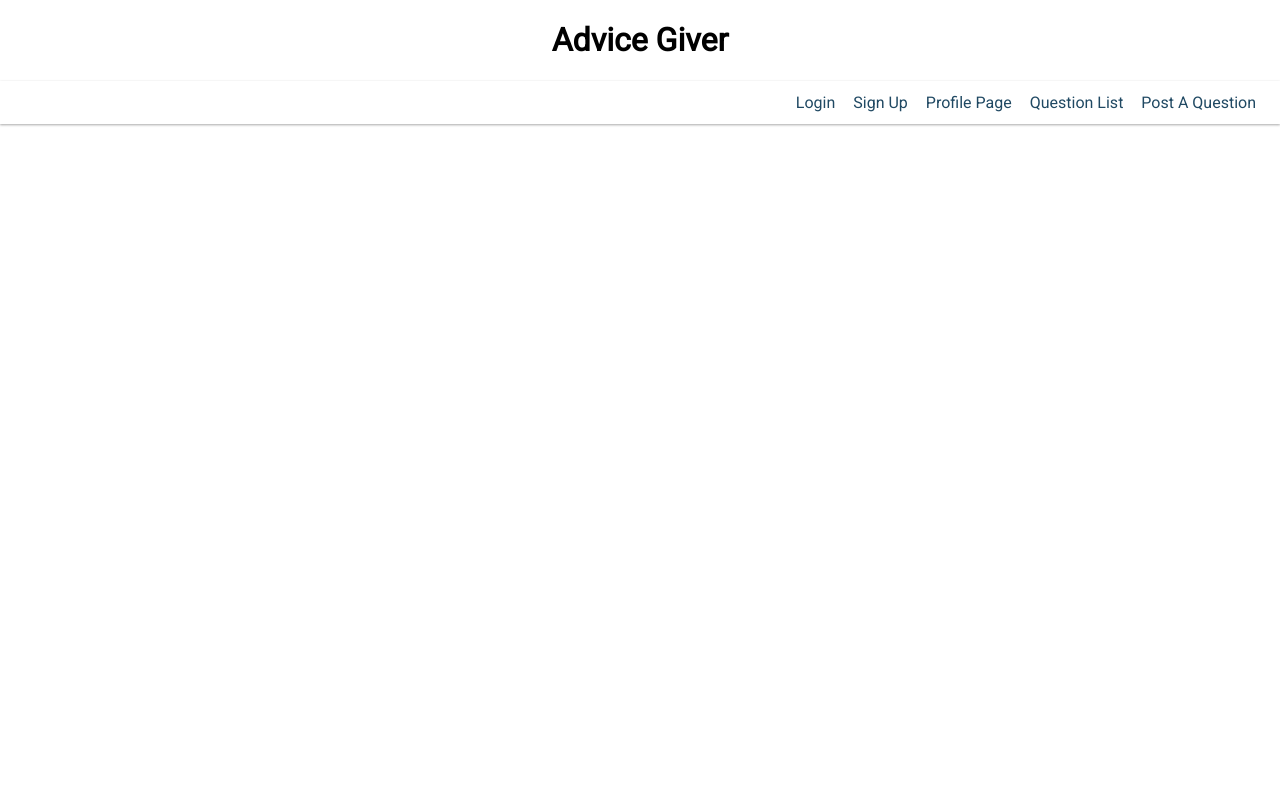
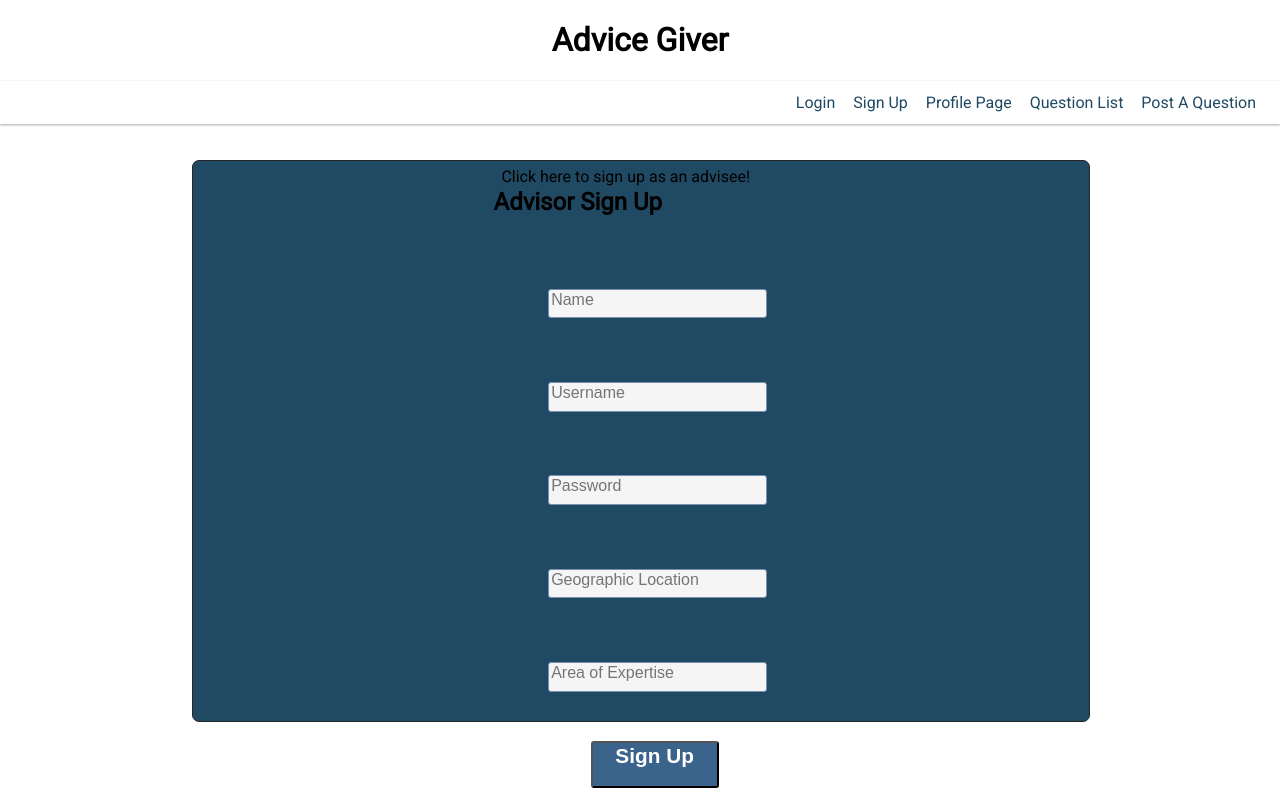
Before and after one commit to bw-advice-giver/ben-griffin-front-end, a React (Create React App) app in the folder advice-giver/advice-giver-fe-arch/: page /advisor-signup in a window 1280 px wide. Built offline with nearby package versions, Linux system fonts and the light colour scheme.

Commit message:
finally got styling to work

```diff
--- a/advice-giver/advice-giver-fe-arch/src/App.js
+++ b/advice-giver/advice-giver-fe-arch/src/App.js
@@ -5,8 +5,9 @@ import './App.css';
 // Components
 import Login from './components/Login';
 import SignUp from './components/SignUp';
+import SignUpAdvi from './components/SignUpAdvi';
 import Profile from './components/Profile';
-import AddQuestion from './components/AddQuestion';
+
 import QuestionList from './components/QuestionsList';
 import FormikAddQuestion from './components/AddQuestion';
 
@@ -25,6 +26,9 @@ function App() {
           <li>
             <Link to="/signup">Sign Up</Link>
           </li>
+          {/* <li>
+            <Link to="/advisor-signup">Advisor Sign Up</Link>
+          </li> */}
           <li>
             <Link to="/profile">Profile Page</Link>
           </li>
@@ -38,7 +42,7 @@ function App() {
         <Switch>
           <Route exact path="/login" component={Login} />
           <Route exact path="/signup" component={SignUp} />
-
+          <Route exact path = "/advisor-signup" component = {SignUpAdvi} />
           <PrivateRoute exact path="/profile" component={Profile}/>
           <PrivateRoute exact path="/questions" component={QuestionList}/>
           <PrivateRoute exact path="/addquestion" component={FormikAddQuestion}/>
--- a/advice-giver/advice-giver-fe-arch/src/components/Login/Login.js
+++ b/advice-giver/advice-giver-fe-arch/src/components/Login/Login.js
@@ -1,6 +1,6 @@
 import React from 'react';
 import {axiosWithAuth} from '../../utils/axiosWithAuth';
-// import styled from "styled-components";
+import styled from "styled-components";
 import './Login.scss';
 
 class Login extends React.Component {
@@ -44,11 +44,11 @@ class Login extends React.Component {
     render() {
         return (
             <div className="Login">
-                <h2>Please Log In Below</h2>
+                <StyledBig>Please Log In Below</StyledBig>
                 <form onSubmit={this.login}>
                 <div className="input-ovrd">
-                <h3>Username</h3>
-                <input
+                <StyledSmall>Username</StyledSmall>
+                <StyledBox
                     type="text"
                     name="username"
                     value={this.state.credentials.username}
@@ -56,8 +56,8 @@ class Login extends React.Component {
                     // placeholder="Enter Your Username"
                     className="login-input"
                 />
-                <h3>Password</h3>
-                    <input
+                <StyledSmall>Password</StyledSmall>
+                    <StyledBox
                         type="password"
                         name="password"
                         // placeholder="Password"
@@ -65,7 +65,7 @@ class Login extends React.Component {
                         onChange={this.handleChange}
                         className="login-input"
                     />
-                    <button className="login-btn">Login</button>
+                    <StyledPress className="login-btn">Login</StyledPress>
                     </div>
                 </form>
             </div>
@@ -75,3 +75,19 @@ class Login extends React.Component {
 } // end Login Form
 
 export default Login;
+
+const StyledBig = styled.h2`
+    margin-left: -40%;
+    margin-top: -10%:
+`
+
+const StyledSmall = styled.h3`
+    margin-left: 140%;
+    margin-top: 10%;
+`
+const StyledBox = styled.input`
+    margin-left: 140%
+`
+const StyledPress = styled.button`
+    margin-left: 160%;
+`
--- a/advice-giver/advice-giver-fe-arch/src/components/Login/Login.scss
+++ b/advice-giver/advice-giver-fe-arch/src/components/Login/Login.scss
@@ -77,7 +77,7 @@ h3{
 }
 
 h2{
-  margin-right: -20%;
+  margin-right: -50%;
   padding-bottom: 60%;
-  margin-top: 5%;
+  margin-top: 3%;
 }
--- a/advice-giver/advice-giver-fe-arch/src/components/SignUp/SignUp.js
+++ b/advice-giver/advice-giver-fe-arch/src/components/SignUp/SignUp.js
@@ -2,6 +2,8 @@ import React from 'react';
 import {axiosWithAuth} from '../../utils/axiosWithAuth';
 import { Link } from 'react-router-dom';
  import './SignUp.scss';
+ import styled from "styled-components";
+
 
 class SignUp extends React.Component {
 
@@ -49,7 +51,7 @@ class SignUp extends React.Component {
     render() {
         return (
             <div className="Signup">
-                <h2>Sign Up</h2>
+                <h2>Advisee Sign Up</h2>
                 <form onSubmit={this.signUp}>
                 <div className="input-ovrd">
                 <input
@@ -84,9 +86,24 @@ class SignUp extends React.Component {
                         placeholder="Geographic Location"
                         className="sign-up-input"
                     />
+                    <input
+                        type="text"
+                        name="area"
+                        value={this.state.credentials.geo}
+                        onChange={this.handleChange}
+                        placeholder="Area of Interest"
+                        className="sign-up-input"
+                    />
+                     <button className="signup-btn">Sign Up</button>
+
                     </div>
+
+
                 </form>
-                <button className="signup-btn">Sign Up</button>
+
+
+
+                <StyledLink to = "advisor-signup">Click here to sign up as an advisor!</StyledLink>
             </div>
         )
     } //end Render
@@ -94,3 +111,10 @@ class SignUp extends React.Component {
 } // end Login Form
 
 export default SignUp;
+
+
+const StyledLink = styled(Link)`
+    color: black;
+    width: 35%;
+
+`
--- a/advice-giver/advice-giver-fe-arch/src/components/SignUp/SignUp.scss
+++ b/advice-giver/advice-giver-fe-arch/src/components/SignUp/SignUp.scss
@@ -19,7 +19,7 @@
   border-radius: 7px;
 
   width: 70%;
-  height: 90vh;
+  height: 70vh;
 
 
   margin-left: 15%;
@@ -34,14 +34,14 @@
 }
 
 .input-ovrd {
-  padding-top: 50%;
+  padding-top: 30%;
 }
 
 .sign-up-input {
   display: flex;
-  width: 98%;
-  padding-bottom: 3%;
-  margin-top: 40%;
+  width: 100%;
+  padding-bottom: 4%;
+  margin-top: 30%;
   border-radius: 3px;
   margin-bottom: 3%;
   border: 1px solid grey;
@@ -50,7 +50,7 @@
   border: 1px solid #7990B1;
 
   font-size: 1rem;
-  margin-right: -90%;
+  margin-left: 140%;
 }
 
 .sign-up-input:hover {
@@ -60,16 +60,17 @@
 .signup-btn {
   border-radius: 3px;
   // margin-left: 15px;
-  margin-top: 58%;
+  // margin-top: 58%;
   font-size: 1.3rem;
   height: 20px;
-  padding-bottom: 4%;
-  width: 15%;
+  padding-bottom: 20%;
+  width: 60%;
     font-weight: bold;
     background-color: #3A648C;
     color: white;
-    margin-bottom: -10%;
-  margin-left: -17%;
+    // margin-bottom: 100%;
+  margin-right: -280%;
+  margin-top: 20%;
 }
 
 .signup-btn:hover {
@@ -77,5 +78,6 @@
 }
 
 h2{
-  margin-right: -15%;
+  margin-right: -46%;
+  padding-bottom: 20%;
 }
--- a/advice-giver/advice-giver-fe-arch/src/components/SignUpAdvi/SignUpAdvi.js
+++ b/advice-giver/advice-giver-fe-arch/src/components/SignUpAdvi/SignUpAdvi.js
@@ -0,0 +1,118 @@
+import React from "react";
+import {axiosWithAuth} from '../../utils/axiosWithAuth';
+import { Link } from 'react-router-dom';
+import styled from "styled-components";
+
+
+
+class SignUpAdvi extends React.Component {
+
+    //set default state with empty creds obj
+    state = {
+        credentials: {
+            name: '',
+            username: '',
+            password: '',
+            geo: '',
+            area: ''
+        }
+    };
+
+        // Handlers below
+
+    // when a change is made to our inputs, update our state object to that change
+    handleChange = e => {
+        console.log(e.target.value)
+        this.setState({
+          credentials: {
+            ...this.state.credentials,
+            [e.target.name]: e.target.value
+          }
+        });
+      };
+
+    // signUp function that will prevent default, run our axiosWithAuth fn, post that auth and promise a redirect ***
+    signUp = e => {
+        e.preventDefault();
+        // axiosWithAuth ==> ?? an axios instance; .post() ==> ?? promise
+        axiosWithAuth()
+          .post('/login', this.state.credentials)
+          .then(res => {
+              // save the returned token to localStorage ***
+            localStorage.setItem('token', res.data.payload);
+            // navigate your user to your login route *** aka pushing to our protected route
+            this.props.history.push('/profile');
+          })
+          .catch(err => console.log(err));
+      };
+
+      // Toggle User Type: Seeker or Advisor
+
+
+    render() {
+        return (
+            <div className="Signup">
+                <h2>Advisor Sign Up</h2>
+                <form onSubmit={this.signUp}>
+                <div className="input-ovrd">
+                <input
+                        type="text"
+                        name="name"
+                        value={this.state.credentials.name}
+                        onChange={this.handleChange}
+                        placeholder="Name"
+                        className="sign-up-input"
+                    />
+                    <input
+                        type="text"
+                        name="username"
+                        value={this.state.credentials.username}
+                        onChange={this.handleChange}
+                        placeholder="Username"
+                        className="sign-up-input"
+                    />
+                    <input
+                        type="password"
+                        name="password"
+                        placeholder="Password"
+                        value={this.state.credentials.password}
+                        onChange={this.handleChange}
+                        className="sign-up-input"
+                    />
+                    <input
+                        type="text"
+                        name="geo"
+                        value={this.state.credentials.geo}
+                        onChange={this.handleChange}
+                        placeholder="Geographic Location"
+                        className="sign-up-input"
+                    />
+                    <input
+                        type="text"
+                        name="area"
+                        value={this.state.credentials.area}
+                        onChange={this.handleChange}
+                        placeholder="Area of Expertise"
+                        className="sign-up-input"
+                    />
+                     <button className="signup-btn">Sign Up</button>
+                    </div>
+                </form>
+
+                <StyledLink to= "signup">Click here to sign up as an advisee!</StyledLink>
+            </div>
+        )
+    } //end Render
+
+} // end Login Form
+
+
+
+
+export default SignUpAdvi
+
+
+const StyledLink = styled(Link)`
+    color: black;
+    width: 35%;
+`
--- a/advice-giver/advice-giver-fe-arch/src/components/SignUpAdvi/index.js
+++ b/advice-giver/advice-giver-fe-arch/src/components/SignUpAdvi/index.js
@@ -0,0 +1,4 @@
+import SignUpAdvi from './SignUpAdvi';
+
+
+export default SignUpAdvi;
```
